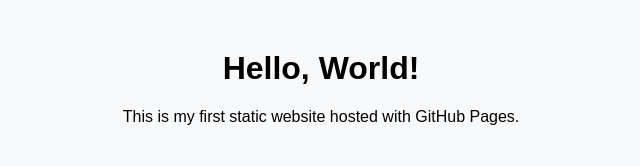
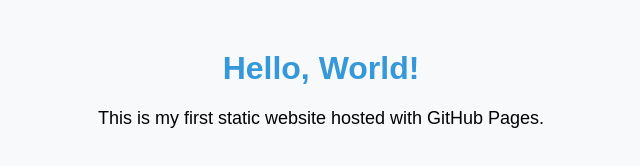
Before and after one commit to Manojbs07-ops/static-website, a plain HTML site: page index.html in a window 1280 px wide. Shown: the whole page, without its empty margins (319-959 px from the left). Drawn offline with Linux system fonts and the light colour scheme.

Commit message:
Update style.css

```diff
--- a/style.css
+++ b/style.css
@@ -5,3 +5,10 @@
   text-align: center;
   margin-top: 50px;
 }
+
+h1 {
+  color: #3498db;
+}
+p {
+  font-size: 18px;
+}
```
